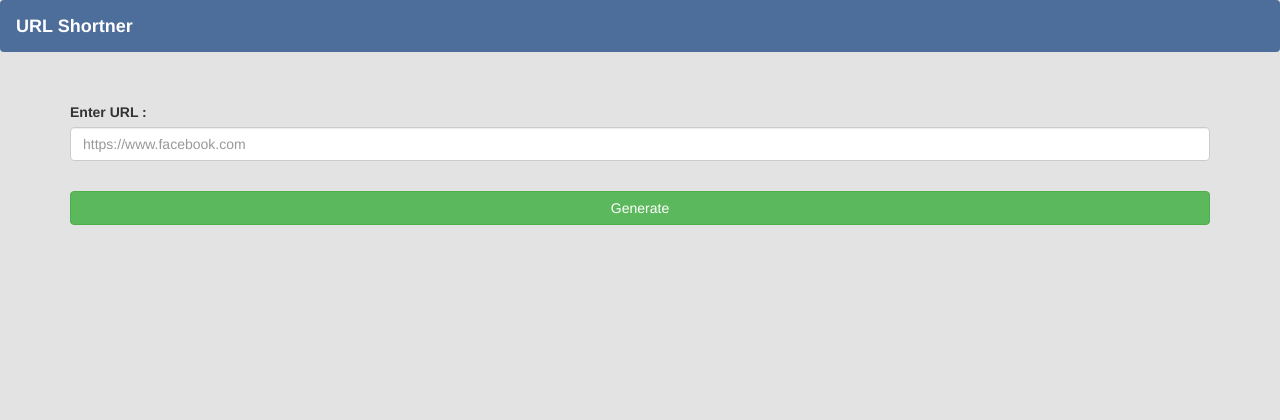
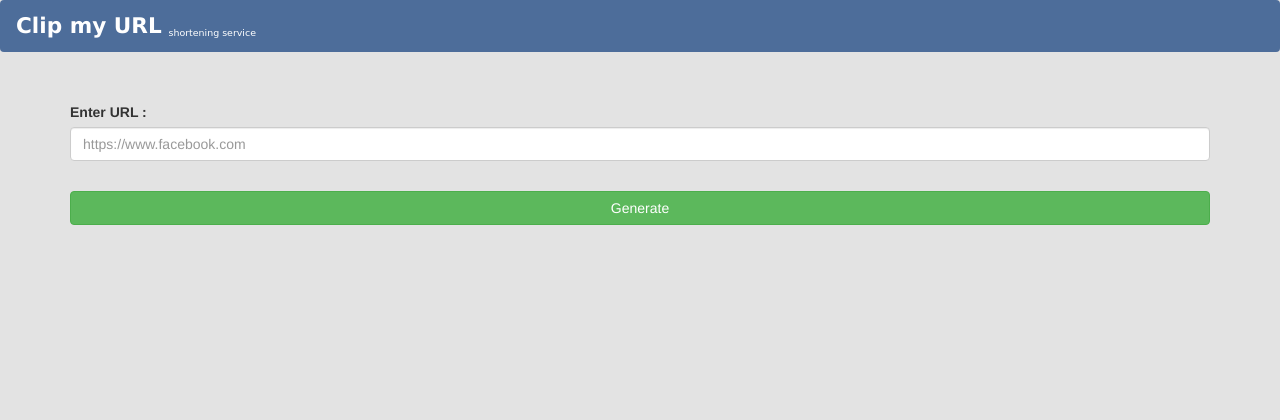
Before and after one commit to sanchit-bhalla/URL_Shortener, a Django app: page / in a window 1280 px wide. Shown: the top 420 px of the page. Run offline with Django 3.2, Linux system fonts and the light colour scheme; some libraries are stand-ins or nearby versions.

Commit message:
updated base file

```diff
--- a/urlshorten/shortener/templates/shortener/base.html
+++ b/urlshorten/shortener/templates/shortener/base.html
@@ -13,7 +13,9 @@
 	<nav style="background-color :#4d6d9a" class="navbar navbar-light " style="margin-bottom:100px">
 	  <div class="container-fluid ">
 	    <div class="navbar-header">
-	      <a class="navbar-brand" style="color: white;" href="{% url 'shortener:home' %}" title="Want to shorten link!"><strong>URL Shortner</strong></a></div></div>
+	      <a class="navbar-brand" style="color: white;" href="{% url 'shortener:home' %}" title="Want to shorten link!">
+	      	<span style="font-size:120%;font-family:Verdana,Arial Black; " ><strong>Clip my URL</strong> </span>
+	      	<sub><span style="font-size:70% ;font-family:Comic Sans MS ">shortening service</span></sub></a></div></div>
 	</nav>
 	</div>
 	<div class="container">
```
Also changed, not shown: urlshorten/db.sqlite3, urlshorten/urlshorten/settings.py (line endings or trailing spaces).
